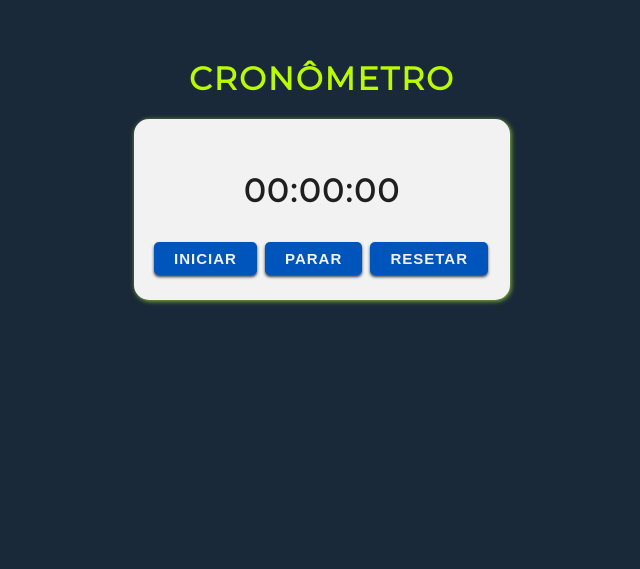
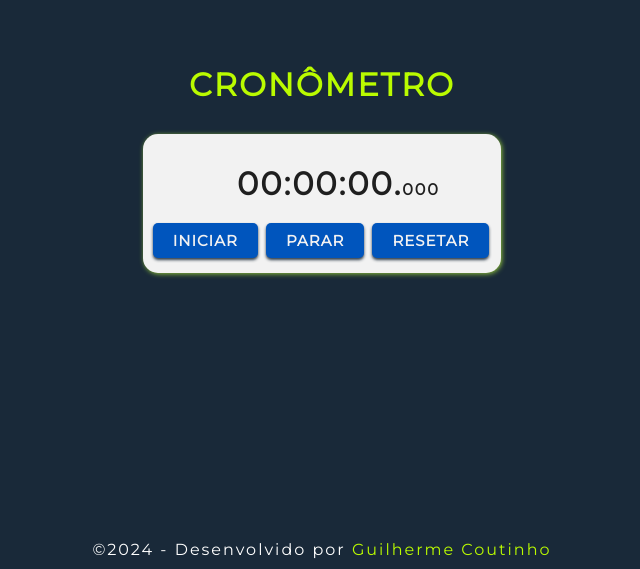
Before and after one commit to guilhermercoutinho/stopwatch, a plain HTML site: page index.html in a window 1280 px wide. Shown: the part 231-800 px from the top of the page, without its empty margins (318-958 px from the left). Drawn offline with Linux system fonts and the light colour scheme.

Commit message:
Alterações na usabilidade

```diff
--- a/index.html
+++ b/index.html
@@ -12,15 +12,19 @@
       <h1>CRONÔMETRO</h1>
 
       <main>
-        <p class="time">
-          <span class="minutes">00</span>:<span class="seconds">00</span>:<span class="milliseconds">00</span>
-        </p>
+        <h2 class="time">
+          <span class="hours">00</span>:<span class="minutes">00</span>:<span class="seconds">00</span>.<span class="milliseconds">000</span>
+        </h2>
         <div class="buttons">
           <button class="start">INICIAR</button>
           <button class="stop">PARAR</button>
           <button class="reset">RESETAR</button>
         </div>
       </main>
+
+      <footer>
+        <p>&copy;2024 - Desenvolvido por <a href="https://www.linkedin.com/in/guilherme-rcoutinho/" target="_blank">Guilherme Coutinho</a></p>
+      </footer>
     </div>
   </body>
   <script src="script.js"></script>
--- a/script.js
+++ b/script.js
@@ -14,6 +14,8 @@ let intervalo
 function milliseconds() {
     milliNum++
     if (milliNum < 10) {
+        milli.innerHTML = '00' + milliNum
+    } else if (milliNum >= 10 || milliNum <= 99){
         milli.innerHTML = '0' + milliNum
     } else {
         milli.innerHTML = milliNum
@@ -62,7 +64,7 @@ function reset() {
     milliNum = 0
     secNum = 0
     minNum = 0
-    milli.innerHTML = '00'
+    milli.innerHTML = '000'
     sec.innerHTML = '00'
     min.innerHTML = '00'
   }
--- a/style.css
+++ b/style.css
@@ -1,17 +1,22 @@
 @import url("https://fonts.googleapis.com/css2?family=Montserrat&display=swap");
+
+* {
+  margin: 0;
+  padding: 0;
+  box-sizing: border-box;
+  font-family: "Montserrat", sans-serif;
+}
 
 body {
   background: #192939;
   color: #1f1f1f;
   text-align: center;
   letter-spacing: 2px;
-  margin: 0;
-  padding: 0;
-  font-family: "Montserrat", sans-serif;
 }
 
 h1 {
 	color: #BAFB00;
+  margin-bottom: 30px;
 }
 
 .container {
@@ -30,7 +35,7 @@ main {
   box-shadow: 1px 1px 5px rgba(188, 253, 58, 0.705);
   background-color: rgb(242, 242, 242);
   margin: 0 auto;
-  padding: 20px;
+  padding: 10px;
   min-width: 250px;
   max-width: 500px;
   user-select: none;
@@ -39,6 +44,18 @@ main {
 .time {
   font-size: 2rem;
   font-weight: bolder;
+  text-align: center;
+  padding: 10px;
+  margin: 10px 0;
+  width: 190px;
+}
+
+.milliseconds {
+  font-size: 1rem;
+}
+
+h2 {
+  position: relative;
 }
 
 button {
@@ -66,3 +83,26 @@ button:active {
   transform: scale(0.98);
   box-shadow: 0px 2px 5px rgba(0, 0, 0, 0.5);
 }
+
+footer {
+  position: fixed;
+  bottom: 0;
+  width: 100%;
+
+  display: flex;
+  justify-content: center;
+  gap: 10px;
+
+  margin: auto auto;
+  padding: 10px 5px;
+}
+
+p {
+  color: #fff;
+}
+
+a {
+  text-decoration: none;
+  color: #BAFB00;
+  cursor: pointer;
+}
```
Also changed, not shown: assets/mockup.png (added).
